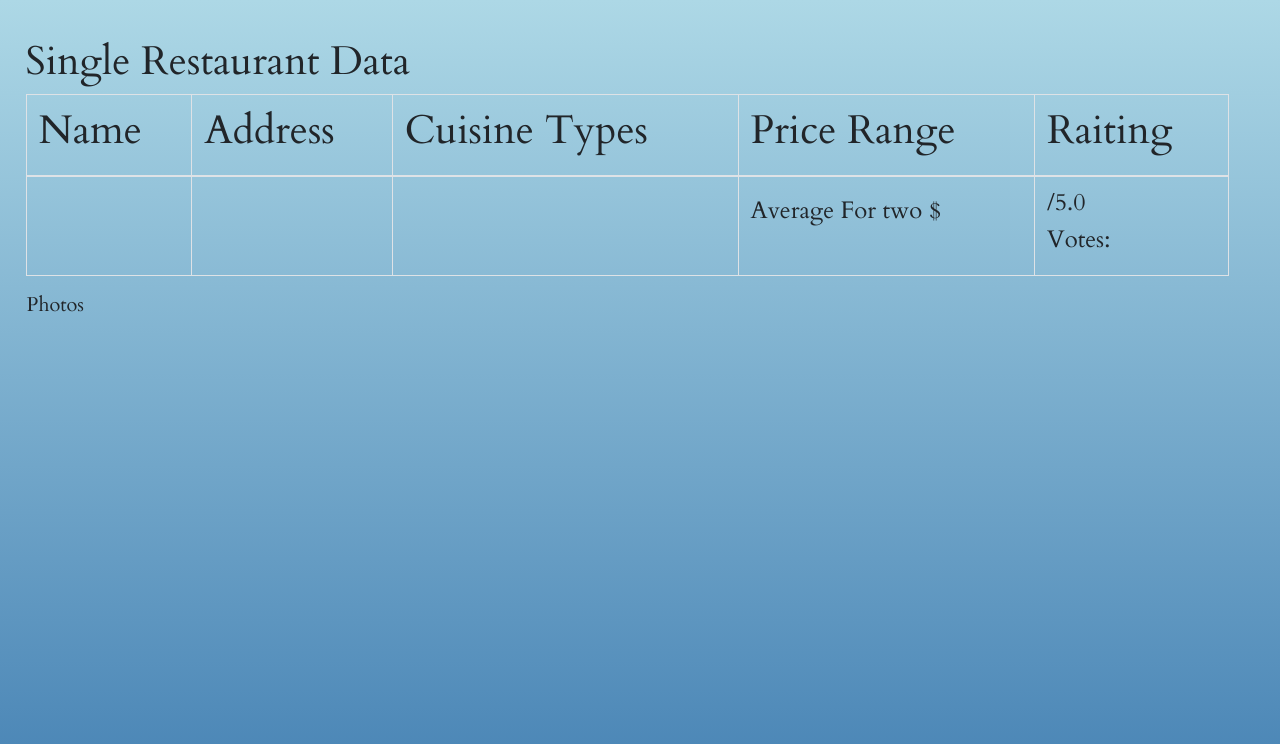
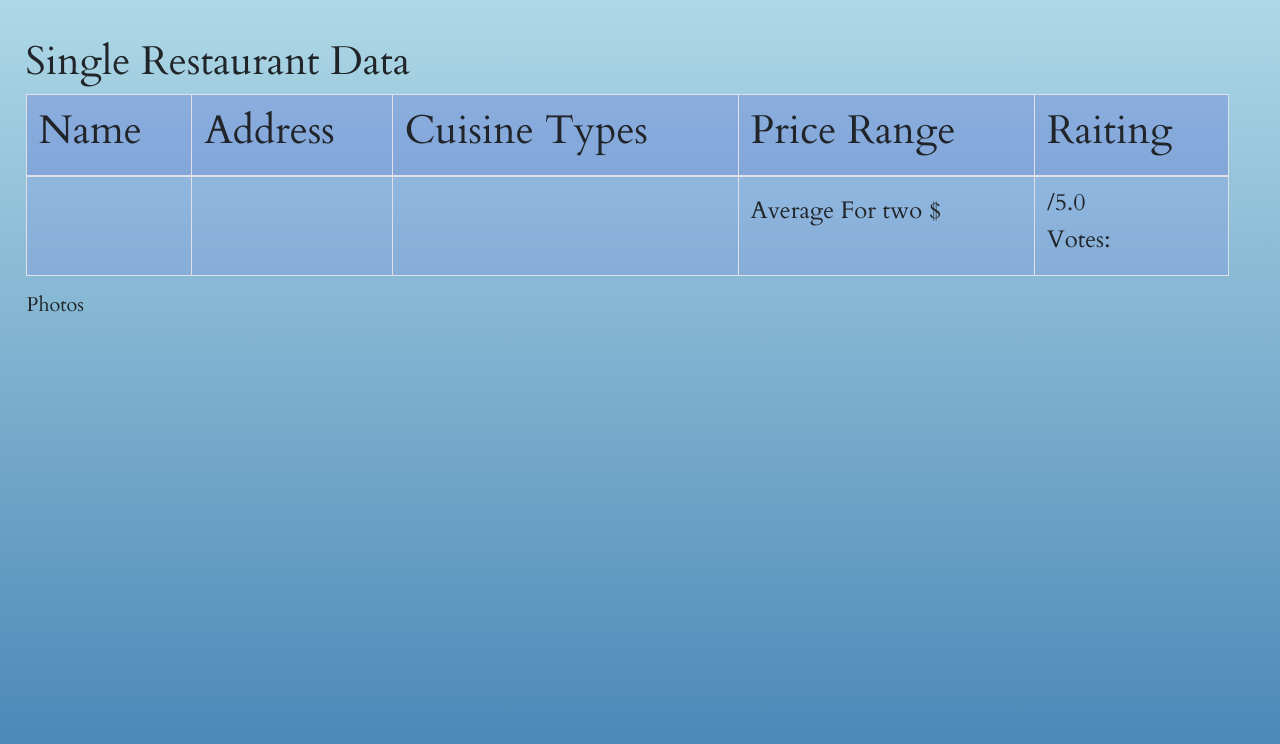
Before and after one commit to AustinEnglish/Cravings-web-app-, a React (Create React App) app: page /restaurant in a window 1280 px wide. Shown: the top 744 px of the page. Built offline with nearby package versions, Linux system fonts and the light colour scheme.

Commit message:
added some css to restaurant & cuisines.js

```diff
--- a/src/app.css
+++ b/src/app.css
@@ -173,4 +173,11 @@ p {
 }
 .single-rest-div{
     font-family: 'Cardo', serif;
+    /* color: white; */
 }
+.table-header-background {
+    background-color: rgba(63, 63, 212, 0.226);
+}
+.table-body-background {
+    background-color: rgba(113, 113, 230, 0.178);
+}
--- a/src/cuisines.js
+++ b/src/cuisines.js
@@ -18,14 +18,14 @@ class Cuisines extends Component {
         <h1> Top Cuisines for {this.props.cityName}</h1>
           <table className="table table-bordered">
             <thead>
-              <tr>
+              <tr className="table-header-background">
                 <th><h1>Foods</h1></th>
                 <th><h1>Area Popularity</h1></th>
                 <th><h1>Nearby Restaurant</h1></th>
                 <th><h1>Night Life Activity</h1></th>
               </tr>
             </thead>
-            <tbody>
+            <tbody className="table-body-background">
               {this.props.cuisines.map((cuisine, index) => {
                 return (
                   <div key={index}>
--- a/src/restaurant.js
+++ b/src/restaurant.js
@@ -26,16 +26,17 @@ class Restaurant extends Component {
         <h1>Single Restaurant Data</h1>
         <table className="table table-bordered">
           <thead>
-            <tr>
-              <th><h1>Name</h1></th>
-              <th><h1>Address</h1></th>
-              <th><h1>Cuisine Types</h1></th>
-              <th><h1>Price Range</h1></th>
-              <th><h1>Raiting</h1></th>
+            <tr className="table-header-background">
+                <th><h1>Name</h1></th>
+                <th><h1>Address</h1></th>
+                <th><h1>Cuisine Types</h1></th>
+                <th><h1>Price Range</h1></th>
+                <th><h1>Raiting</h1></th>
+
             </tr>
           </thead>
-          <tbody>
-            <th><h2>{this.props.singleRest.name}</h2></th>
+          <tbody className="table-body-background">
+            <td><h2>{this.props.singleRest.name}</h2></td>
               <td><h3>{this.props.singleRest.address}</h3></td>
               <td><h3>{this.props.singleRest.cuisines}</h3></td>
               <td>
```
Lines whose indentation alone changed are shown as unchanged.
